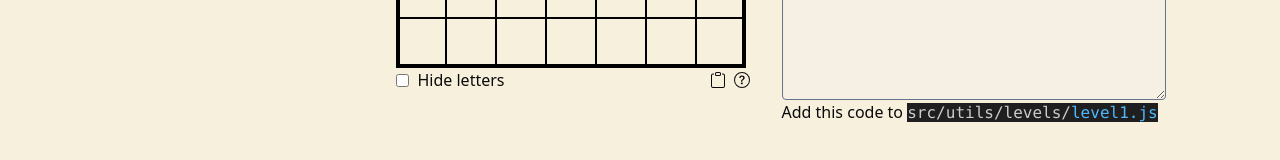
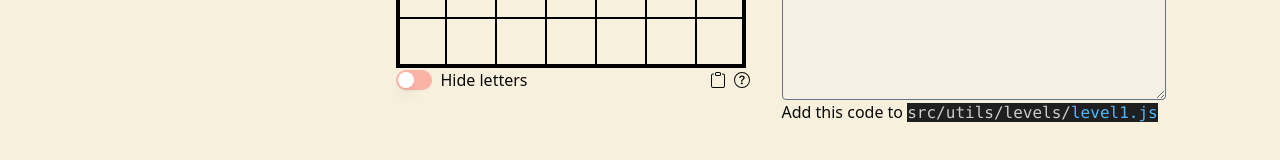
Before and after one commit to samimsu/queens-game-linkedin, a React (Vite) app: page /level-builder in a window 1280 px wide. Shown: the part 506-666 px from the top of the page. Built offline with nearby package versions, Linux system fonts and the light colour scheme.

Commit message:
Change checkbox inputs to switches

```diff
--- a/src/components/LevelBuilder/LevelBuilder.jsx
+++ b/src/components/LevelBuilder/LevelBuilder.jsx
@@ -31,6 +31,7 @@ import BoardSizeInput from "./components/BoardSizeInput";
 import SectionJSCode from "./components/SectionJSCode";
 import useImageGridProcessing from "../../hooks/useImageGridProcessing";
 import PasteImage from "./components/PasteImage";
+import { Switch } from "@/components/ui/switch";
 import PreviewImage from "./PreviewImage";
 
 const colorOptions = [
@@ -228,10 +229,11 @@ const LevelBuilder = () => {
 
                 <div className="flex space-x-3 justify-between mb-2">
                   <div className="flex items-center">
-                    <input
-                      type="checkbox"
+                    <Switch
                       checked={hideRegionValues}
-                      onChange={() => setHideRegionValues((prev) => !prev)}
+                      onCheckedChange={() =>
+                        setHideRegionValues((prev) => !prev)
+                      }
                     />
                     <label
                       className="whitespace-nowrap pl-2"
--- a/src/components/LevelBuilder/PreviewImage.jsx
+++ b/src/components/LevelBuilder/PreviewImage.jsx
@@ -1,4 +1,5 @@
-import React, { useEffect, useRef, useState } from "react";
+import React, { useEffect, useRef } from "react";
+import { Switch } from "@/components/ui/switch";
 
 const PreviewImage = ({
   image,
@@ -70,10 +71,9 @@ const PreviewImage = ({
       {/* Controls */}
       <div className="flex flex-col text-sm space-y-2">
         <div className="flex items-center">
-          <input
-            type="checkbox"
+          <Switch
             checked={showGridLines}
-            onChange={() => setShowGridLines((prev) => !prev)}
+            onCheckedChange={() => setShowGridLines((prev) => !prev)}
           />
           <label
             onClick={() => setShowGridLines((prev) => !prev)}
--- a/src/components/LevelSelection/components/AvailableLevelsFilter.jsx
+++ b/src/components/LevelSelection/components/AvailableLevelsFilter.jsx
@@ -1,9 +1,10 @@
+import { Switch } from "@/components/ui/switch";
 import React from "react";
 
 const AvailableLevelsFilter = ({ checked, handleChange }) => {
   return (
     <div className="flex items-center self-start px-1">
-      <input type="checkbox" checked={checked} onChange={handleChange} />
+      <Switch checked={checked} onCheckedChange={handleChange} />
       <label onClick={handleChange} className="pl-2">
         Available levels only
       </label>
--- a/src/index.css
+++ b/src/index.css
@@ -25,7 +25,7 @@ body {
     --destructive: 0 84.2% 60.2%;
     --destructive-foreground: 0 0% 98%;
     --border: 0 0% 89.8%;
-    --input: 0 0% 89.8%;
+    --input: 9, 93%, 82%;
     --ring: 0 0% 3.9%;
     --chart-1: 12 76% 61%;
     --chart-2: 173 58% 39%;
```
